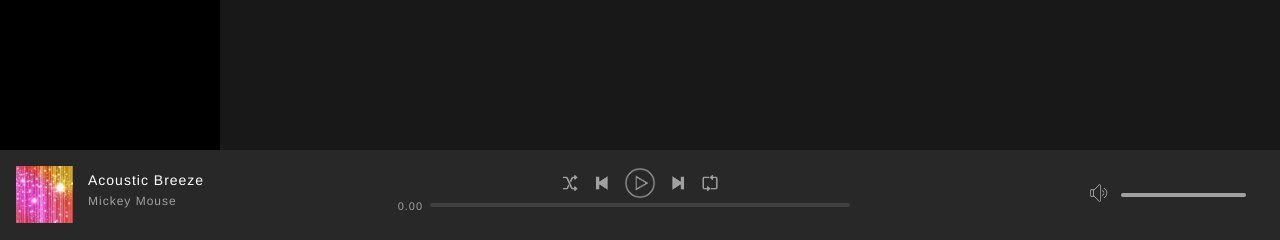
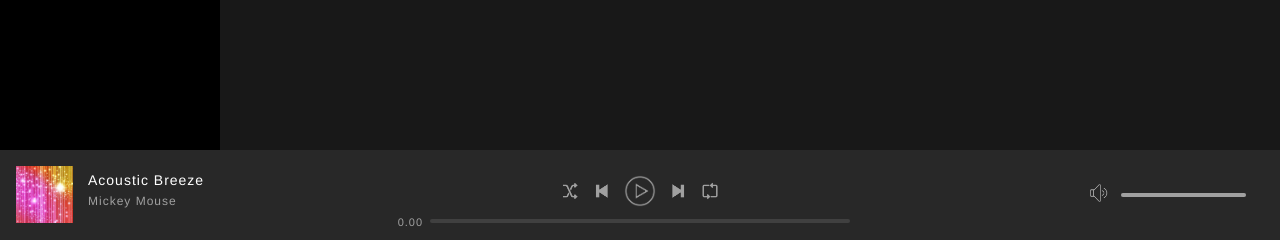
Before and after one commit to AlexTatulescu/spotify-clone, a PHP site: page /index.php in a window 1280 px wide. Shown: the part 560-800 px from the top of the page. Run offline with PHP 8.4, Linux system fonts and the light colour scheme; the visitor is signed in with stand-in values (Sample User, id 1); data comes from the database, SQL or seed files in the repository; data that the repository does not hold is empty.

Commit message:
[master] Small style change

```diff
--- a/assets/css/style.css
+++ b/assets/css/style.css
@@ -56,7 +56,7 @@ body {
 }
 
 .playerControls .buttons {
-    margin: 0 auto;
+    margin: 8px auto;
     display: table;
 }
 
```
